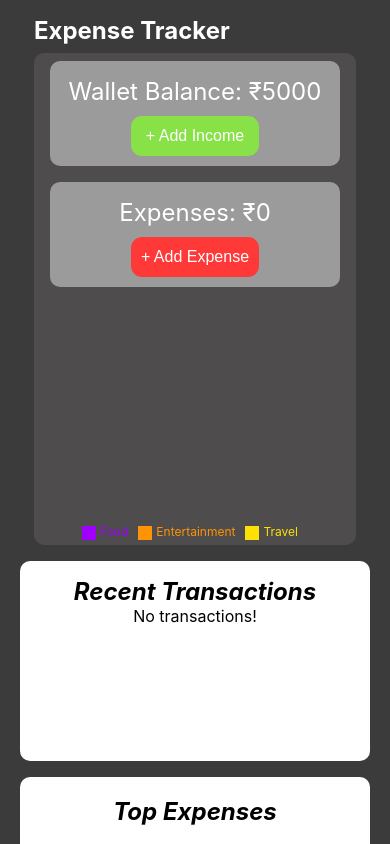
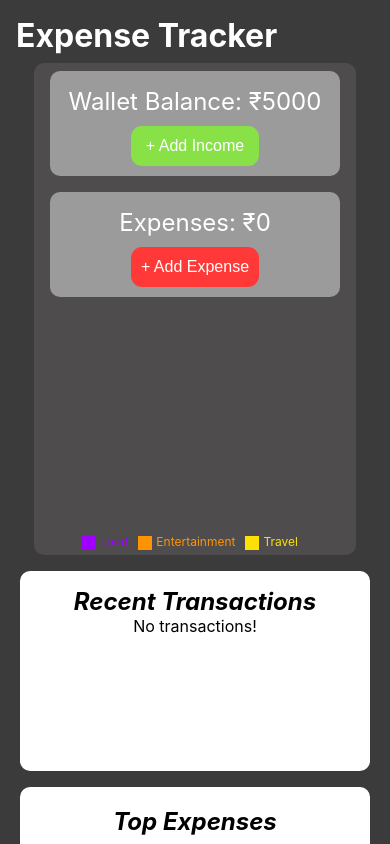
Before and after one commit to madhavgandhasiri/Expense-Tracker, a React (Create React App) app: page / in a window 390 px wide. Built offline with nearby package versions, Linux system fonts and the light colour scheme.

Commit message:
header responsive check

```diff
--- a/src/components/ExpenseTracker.module.css
+++ b/src/components/ExpenseTracker.module.css
@@ -11,10 +11,9 @@
 }
 
 .container h1 {
-  width: 90%;
+  width: 100%;
   text-align: left;
   color: white;
-  font-size: 2rem;
   height: 3rem;
 }
 
@@ -144,10 +143,6 @@ p {
     overflow-y:scroll;
   }
 
-  .container h1 {
-    font-size: 1.5rem;
-  }
-
   .upper,
   .lower {
     display: flex;
```
